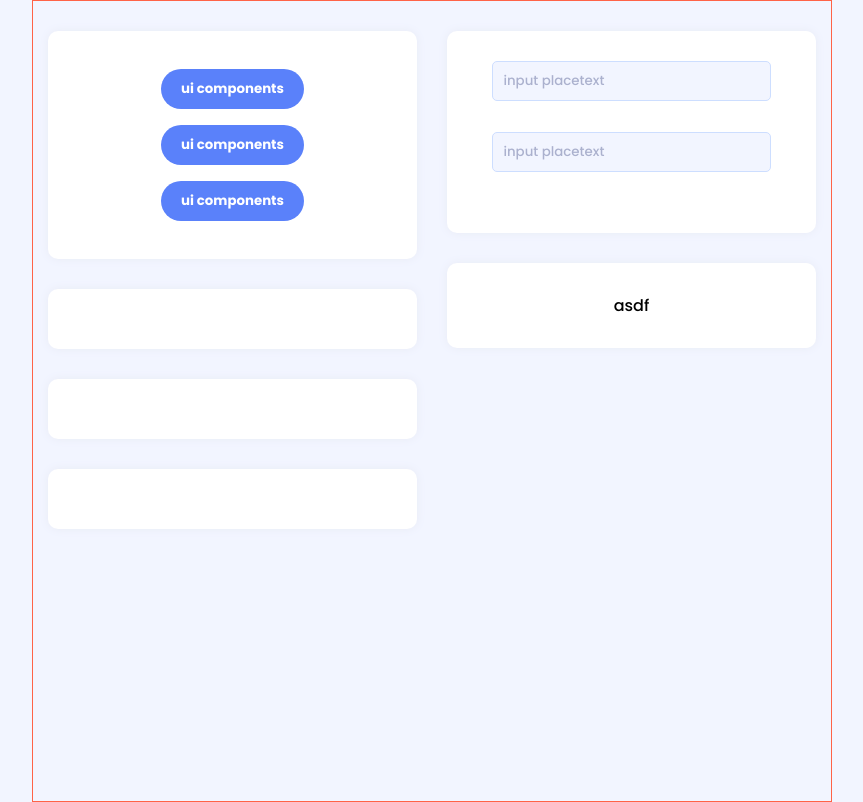
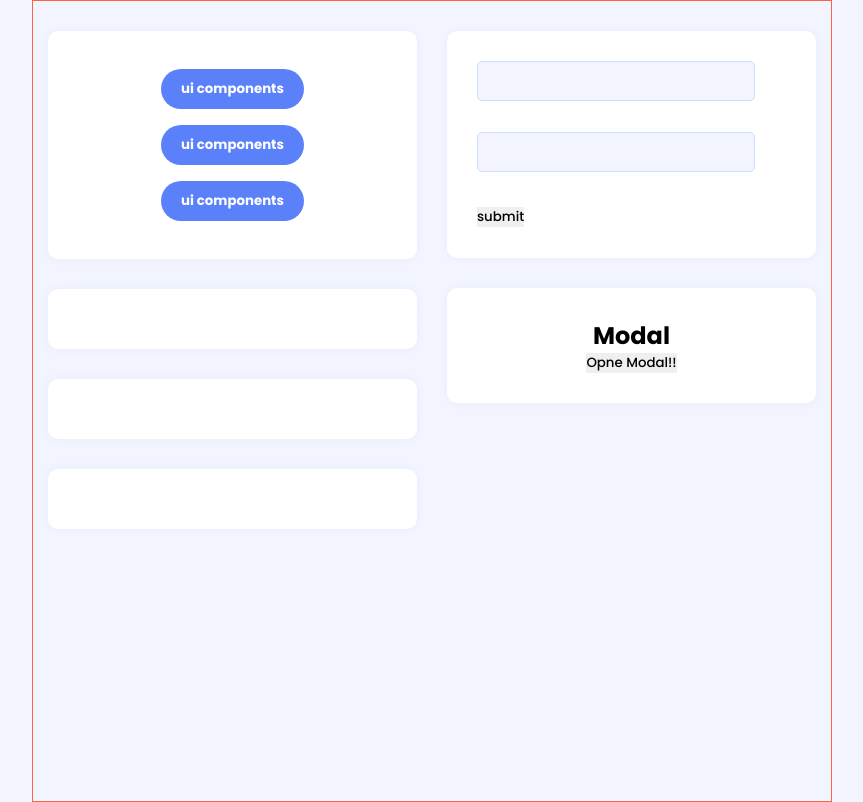
Before and after one commit to kangsinbeom/hh99-chap3, a React (Create React App) app: page / in a window 1280 px wide. Shown: the whole page, without its empty margins (208-1071 px from the left). Built offline with nearby package versions, Linux system fonts and the light colour scheme.

Commit message:
input 유효성검사

```diff
--- a/src/App.css
+++ b/src/App.css
@@ -13,3 +13,5 @@ body {
 button {
   border: none;
 }
+
+/* 폰트적용하는 방법 */
--- a/src/components/Input.jsx
+++ b/src/components/Input.jsx
@@ -1,8 +1,9 @@
 import React from "react";
 import styled from "styled-components";
 import { blueColor, grayColor } from "../utils/GlobalSytle";
-function Input(props) {
-  return <StyledInput type="text" placeholder="input placetext" />;
+
+function Input({ value, onChange, name }) {
+  return <StyledInput value={value} onChange={onChange} name={name} />;
 }
 
 export default Input;
@@ -25,5 +26,5 @@ const StyledInput = styled.input`
   }
 `;
 
-// & 없이 클래스를 쓰면 자식선택자 중 어쩌고 저쩌고
-// &클래스 하면 클래
+// &는 쓰는 녀석이 이 행동도 같이했음 좋겠다고 느꼈을 때 쓰면됨
+// 이거 없으면 하위요소중에 이거 할 애를 찾아서 넣어줘야함
--- a/src/components/Modal.jsx
+++ b/src/components/Modal.jsx
@@ -1,11 +1,19 @@
 import React from "react";
-
+import styled from "styled-components";
 function Modal(props) {
   return (
-    <div>
-      <form action="">asdf</form>
-    </div>
+    <StyledModal>
+      <h2>Modal</h2>
+      <button>Opne Modal!!</button>
+    </StyledModal>
   );
 }
 
 export default Modal;
+
+const StyledModal = styled.div`
+  display: flex;
+  flex-direction: column;
+  justify-content: center;
+  align-items: center;
+`;
--- a/src/layout/Right.jsx
+++ b/src/layout/Right.jsx
@@ -2,12 +2,49 @@ import React from "react";
 import Input from "../components/Input";
 import UiBox from "../components/common/UiBox";
 import Modal from "../components/Modal";
+import { useState } from "react";
+
 function Right(props) {
+  const [input, setInput] = useState({
+    title: "",
+    price: "",
+  });
+
+  const onChnageHandler = (e) => {
+    const { name, value } = e.target;
+    let newValue = value;
+    if (name === "price") {
+      newValue = value.replace(/\D/g, "").replace(/\B(?=(\d{3})+(?!\d))/g, ",");
+    }
+    const newInput = {
+      ...input,
+      [name]: newValue,
+    };
+    setInput(newInput);
+    console.log(newInput);
+  };
+
+  const onSubmitHandler = (e) => {
+    if (input.title === "" || input.price === "") {
+      alert("똑바로 입력좀요");
+    } else {
+      alert(input.title + ", " + input.price);
+      setInput({
+        title: "",
+        price: "",
+      });
+    }
+    e.preventDefault();
+  };
+
   return (
     <div>
       <UiBox>
-        <Input />
-        <Input />
+        <form onSubmit={onSubmitHandler}>
+          <Input value={input.title} name="title" onChange={onChnageHandler} />
+          <Input value={input.price} name="price" onChange={onChnageHandler} />
+          <button>submit</button>
+        </form>
       </UiBox>
       <UiBox>
         <Modal />
@@ -17,3 +54,7 @@ function Right(props) {
 }
 
 export default Right;
+
+// 폰트 적용하는 거 앞에서부터 찾는데 먼저 영문쓰고 한글 쓰면 된다
+
+//정규표현식을 찾을때는 AI를 이용하자
```
